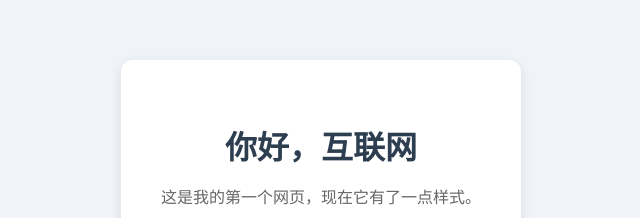
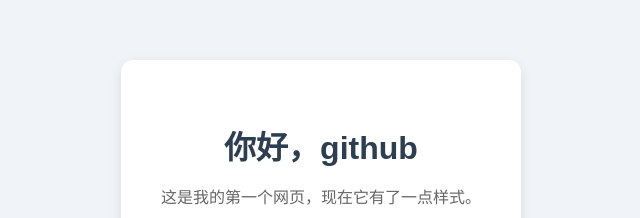
Before and after one commit to hihihary/zero-to-tech, a plain HTML site: page index.html in a window 1280 px wide. Shown: the part 206-424 px from the top of the page, without its empty margins (319-959 px from the left). Drawn offline with Linux system fonts and the light colour scheme.

Commit message:
你好，github

```diff
--- a/index.html
+++ b/index.html
@@ -9,7 +9,7 @@
   </head>
   <body>
     <div class="card">
-      <h1>你好，互联网</h1>
+      <h1>你好，github</h1>
       <p id="msg">这是我的第一个网页，现在它有了一点样式。</p>
       <button onclick="changeText()">点我试试</button>
     </div>
```
